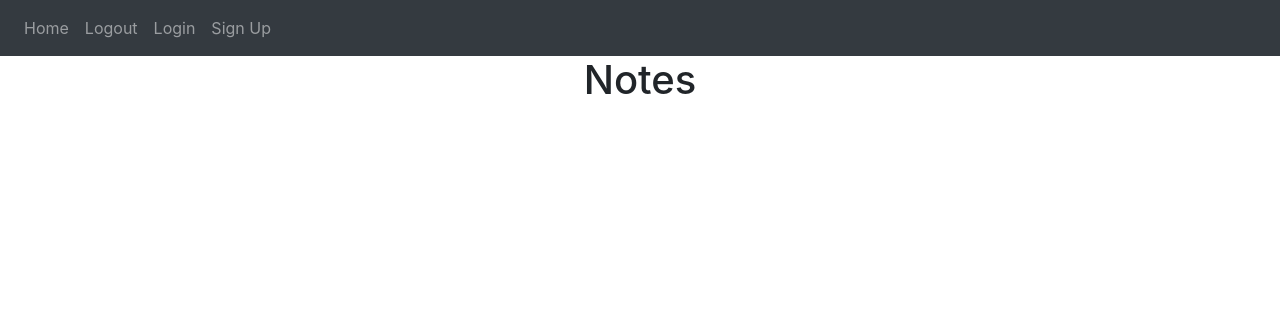
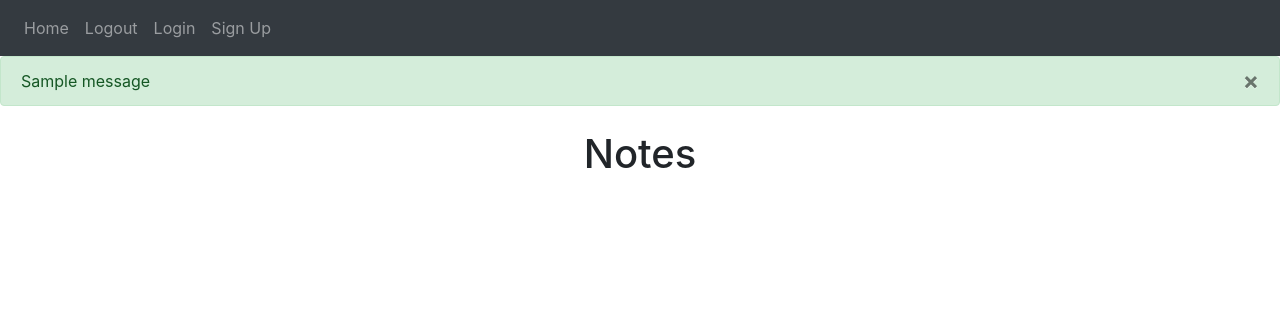
Before and after one commit to aleksmn/FlaskLessons, a Flask app: page / in a window 1280 px wide. Shown: the top 316 px of the page. Run offline with Flask 3, Linux system fonts and the light colour scheme; one stand-in notice (Sample message) is shown; some libraries are stand-ins or nearby versions.

```diff
--- a/flask_db_app/website/templates/base.html
+++ b/flask_db_app/website/templates/base.html
@@ -37,7 +37,25 @@
       </div>
     </nav>
 
-    <div class="container">{% block content %} {% endblock %}</div>
+    {% with messages = get_flashed_messages(with_categories=true) %} {% if
+      messages %} {% for category, message in messages %} {% if category ==
+      'error' %}
+      <div class="alert alert-danger alter-dismissable fade show" role="alert">
+        {{ message }}
+        <button type="button" class="close" data-dismiss="alert">
+          <span aria-hidden="true">&times;</span>
+        </button>
+      </div>
+      {% else %}
+      <div class="alert alert-success alter-dismissable fade show" role="alert">
+        {{ message }}
+        <button type="button" class="close" data-dismiss="alert">
+          <span aria-hidden="true">&times;</span>
+        </button>
+      </div>
+      {% endif %} {% endfor %} {% endif %} {% endwith %}
+
+    <div class="container mt-4">{% block content %} {% endblock %}</div>
 
     <script
       src="https://code.jquery.com/jquery-3.2.1.slim.min.js"
```
Also changed, not shown: flask_db_app/website/auth.py (+23 -3 lines).
